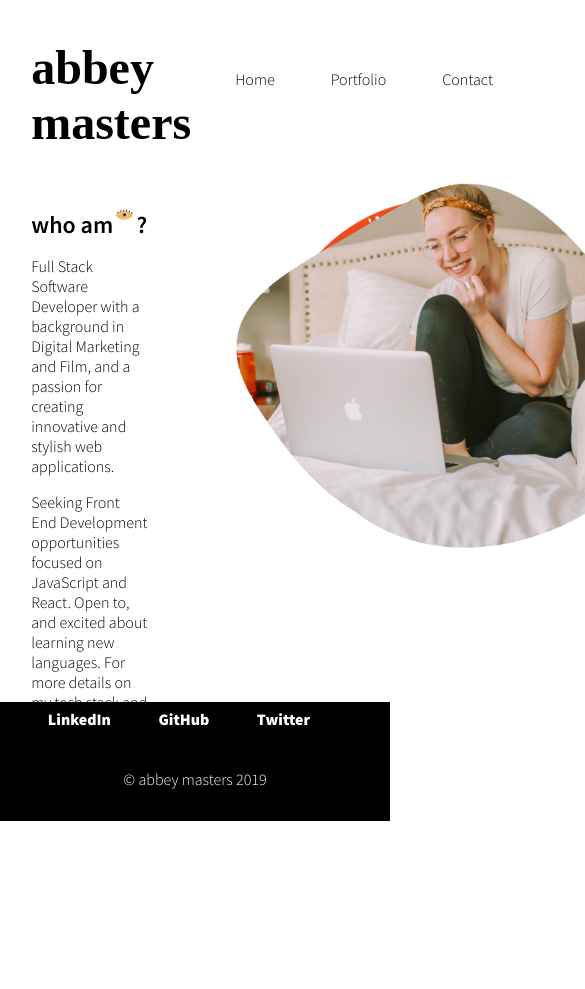
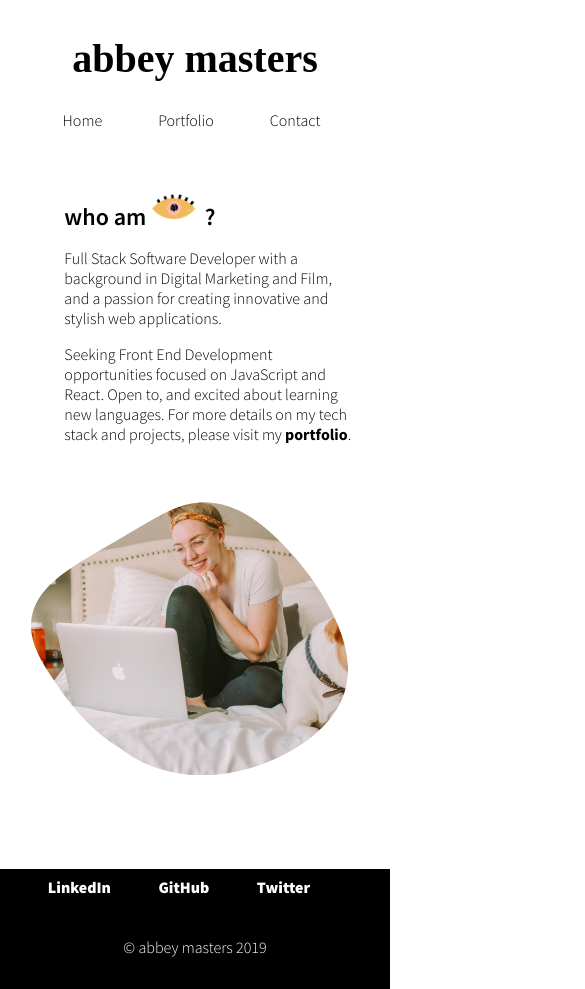
Before and after one commit to abbeymasters/portfolio, a React app: page / in a window 390 px wide. Shown: the top 989 px of the page, 585 px wide, since content can reach past the window. Before the commit the page ends 844 px from the top, so only its background shows below. Built offline with nearby package versions, Linux system fonts and the light colour scheme.

Commit message:
working on home screen mobile

```diff
--- a/src/components/AboutMe.css
+++ b/src/components/AboutMe.css
@@ -1,3 +1,54 @@
+@media screen and (max-width: 480px) {
+  .AboutMe {
+    display: flex;
+    flex-direction: column;
+    align-items: center;
+    margin-bottom: 13em;
+
+    .paragraphSection {
+      width: 75vw;
+    }
+
+    .imagesSection {
+      margin-top: 3em;
+    }
+
+    .firstImage {
+      display: none;
+    }
+
+    .secondImage {
+      text-align: center;
+      position: static;
+      width: 100%;
+      height: auto;
+    }
+  }
+}
+
+@media screen and (min-width: 750px) {
+  .AboutMe {
+
+    .imagesSection {
+      margin-right: 5%;
+      width: 50vw;
+      position: relative;
+      height: 10em;
+    }
+
+    .firstImage {
+      position: absolute;
+      left: 40%;
+    }
+
+    .secondImage {
+      position: absolute;
+      left: 10%;
+    }
+  }
+}
+
+
 .AboutMe {
   display: flex;
   justify-content: space-between;
@@ -43,23 +94,6 @@
    }
 }
 
-.imagesSection {
-  margin-right: 5%;
-  width: 50vw;
-  position: relative;
-  height: 10em;
-}
-
-.firstImage {
-  position: absolute;
-  left: 40%;
-}
-
-.secondImage {
-  position: absolute;
-  left: 10%;
-}
-
 .whoAmI {
   display: flex;
   flex-direction: row;
--- a/src/components/Footer.js
+++ b/src/components/Footer.js
@@ -1,3 +1,4 @@
+/* eslint-disable react/jsx-no-target-blank */
 import React from 'react';
 import styles from './Footer.css';
 
--- a/src/components/Header.css
+++ b/src/components/Header.css
@@ -1,3 +1,25 @@
+@media screen and (max-width: 480px) {
+  .Header {
+    display: flex;
+    flex-direction: column;
+    width: 100vw;
+  }
+
+  nav {
+    margin-top: 1em;
+  }
+}
+
+@media screen and (min-width: 480px) {
+  .Header {
+    h1 {
+      margin-left: 8%;
+      font-size: 3em;
+    }
+  }
+}
+
+
 .Header {
   display: flex;
   justify-content: space-between;
@@ -27,9 +49,8 @@
   }
 
   h1 {
-    margin-left: 8%;
     font-family: Lora;
-    font-size: 3em;
+    font-size: 2.5em;
     line-break: auto;
   }
 }
```
